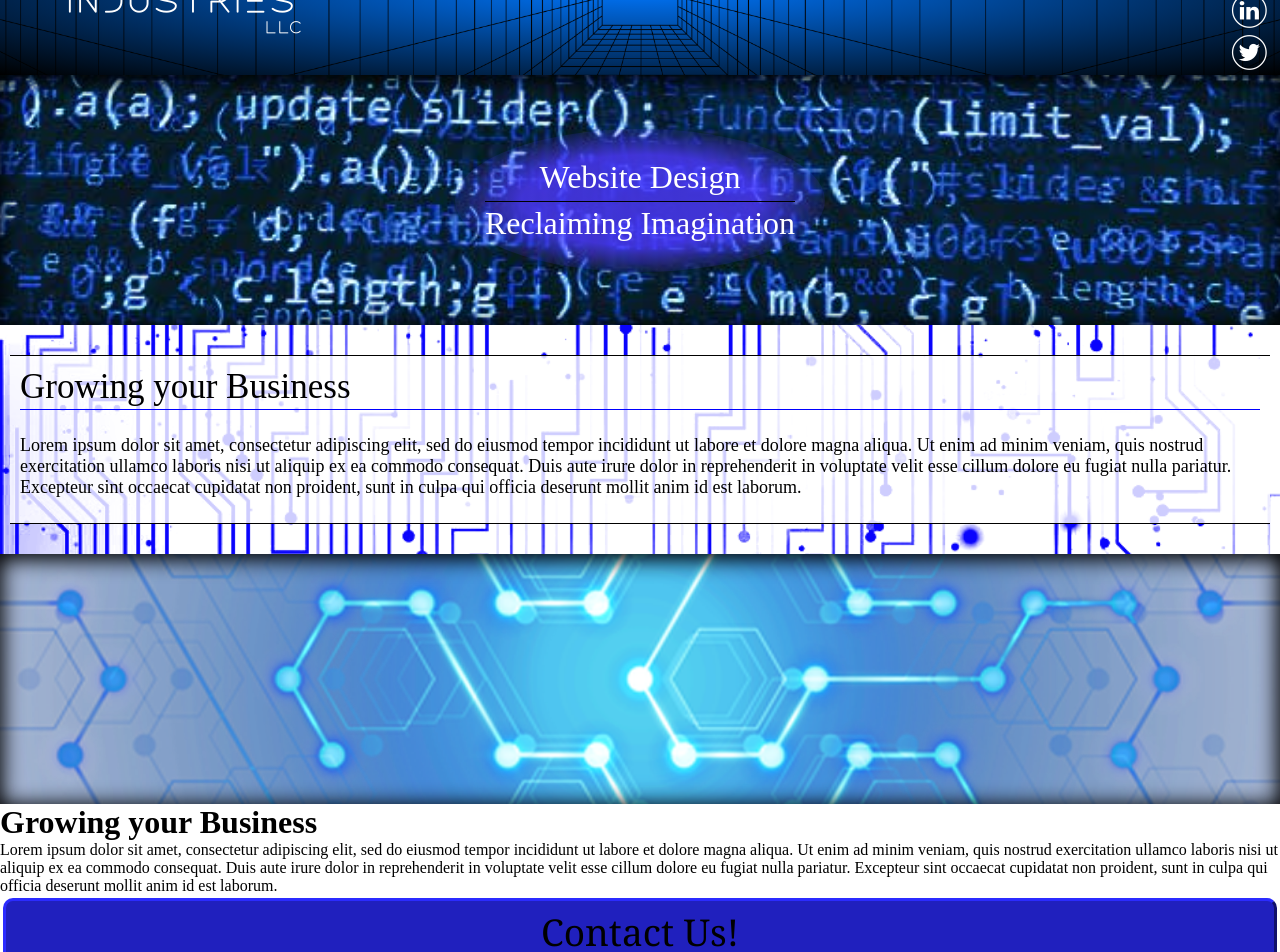
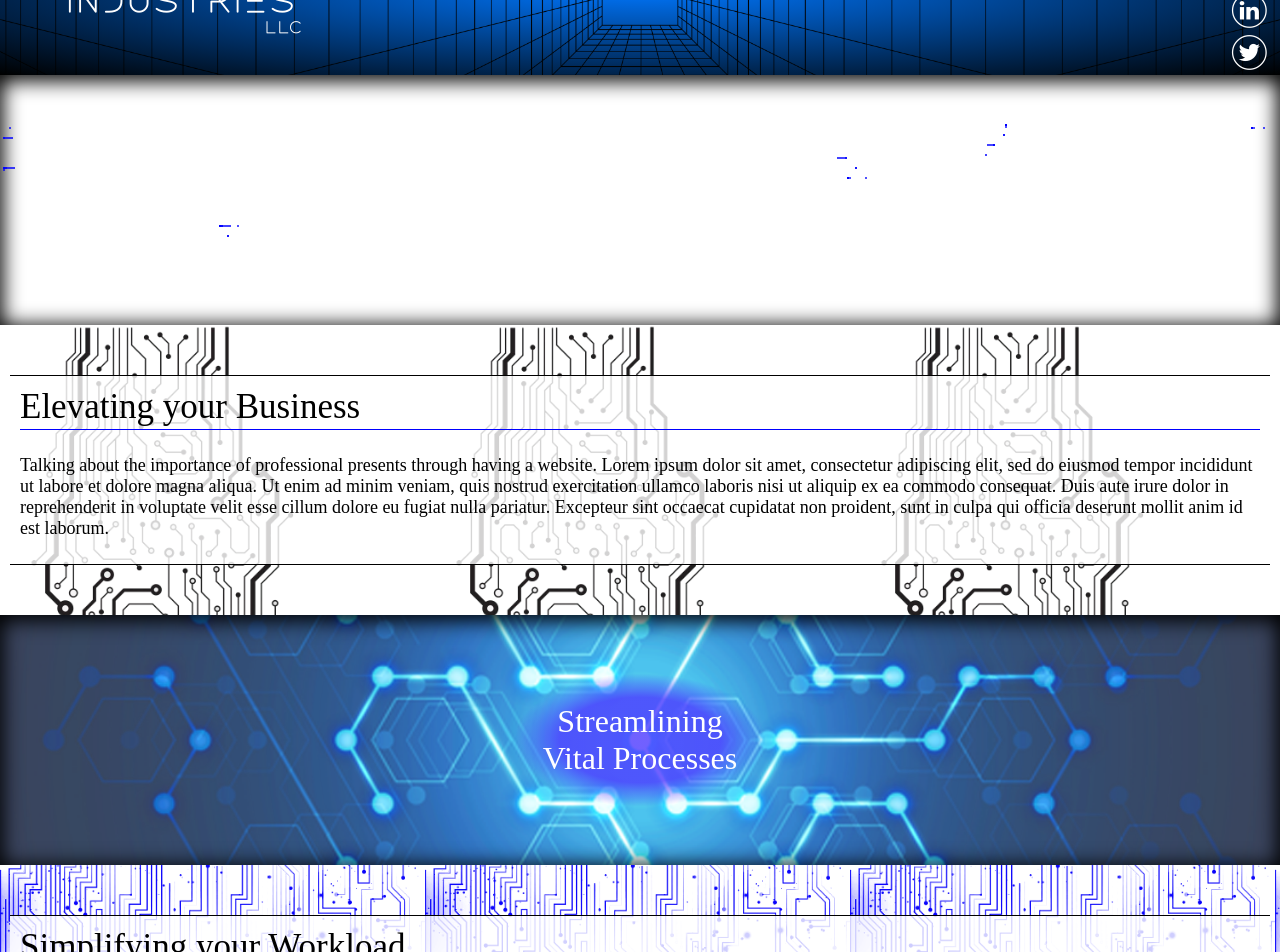
Before and after one commit to appendThisChild/pettingill-industries, a React (Create React App) app in the folder client/: page /website-development in a window 1280 px wide. Shown: the part 100-1052 px from the top of the page. Built offline with nearby package versions, Linux system fonts and the light colour scheme.

Commit message:
creating complicated animation

```diff
--- a/client/src/components/WebDevHome.js
+++ b/client/src/components/WebDevHome.js
@@ -6,14 +6,17 @@ import Header from "./Header.js"
 import ContactForm from "./ContactForm.js"
 import WebDevSection1 from "./WebDevSection1.js"
 import WebDevSection2 from "./WebDevSection2.js"
+import WebDevSection3 from "./WebDevSection3.js"
 
 const WebDevHome = props => {
+    const [divs, setDivs] = useState([])
     const [ position, setPosition ] = useState("50% 50%")
     const [ size, setSize ] = useState("250%")
     const [ pulsingSize, setPulsingSize ] = useState("webDevBetweenSections1_0")
     const [ timing, setTiming ] = useState("cubic-bezier(.09,1.44,.17,.24)")
     let myInterval1 = 0;
     let myInterval2 = 0;
+    let myInterval3 = 0;
 
     const handleSubmit = message => {
         console.log(message)
@@ -67,29 +70,175 @@ const WebDevHome = props => {
             }
         }, 1250)
     }
+    const createDivs = () => {
+        let divArr = []
+        const width = window.innerWidth
+        for (let i = 0; i < 5; i++){
+            const randomNum1 = Math.floor(Math.random() * 248)
+            const randomNum2 = Math.floor(Math.random() * width - 2)
+            let insideArr = []
+            for (let j = 0; j < 100; j++){
+                insideArr.push([randomNum1, randomNum2])
+            }
+            divArr.push([insideArr, null])
+        }
+        setDivs(divArr)
+    }
+    const numberBetween1And4ExceptFor = (num) => {
+        let reverseDirection = num
+        if (num !== null) reverseDirection = num > 1 ? num - 2 : num + 2;
+        const randomNum = Math.floor(Math.random() * 4)
+        if (reverseDirection === randomNum){
+            return numberBetween1And4ExceptFor(num)
+        } else {
+            return randomNum
+        }
+    }
+    const newGridPoint = (top, left, prevPosition, spacesMoved) => {
+        const direction = numberBetween1And4ExceptFor(prevPosition)
+        let newTop = top;
+        let newLeft = left;
+        if (direction === 0 || direction === 2) {
+            const upDownMove = direction === 0 ? top + spacesMoved * 2 : top - spacesMoved * 2
+            // moving the element 2px up or down
+            if (upDownMove > 248 || upDownMove < 0){
+                newTop = upDownMove > 248 ? upDownMove - 250 : upDownMove + 250
+            } else {
+                newTop = upDownMove
+            }
+        } else {
+            const width = window.innerWidth
+            const leftRightMove = direction === 1 ? left + spacesMoved * 2 : left - spacesMoved * 2
+            // moving the element 1% left or right
+            if (leftRightMove > width || leftRightMove < 0) {
+                newLeft = leftRightMove > width ? leftRightMove - width : leftRightMove + width
+            } else {
+                newLeft = leftRightMove
+            }
+        }
+        return [[newTop, newLeft], direction]
+    }
+    const gridPointMove = (topLeftArr, prevPosition) => {
+        let prevGridPoint;
+        let firstMove;
+        let direction;
+        const spacesMoved = 5;
+        const newTopLeftArr = topLeftArr.map((element, i) => {
+            if (i === 0){
+                prevGridPoint = element
+                const result = newGridPoint(element[0], element[1], prevPosition, spacesMoved)
+                direction = result[1]
+                firstMove = result[0]
+                return result[0]
+            } else if (i < spacesMoved) {
+                // difference between the elements
+
+                const lastPoint = prevGridPoint
+                let top = lastPoint[0]
+                let left = lastPoint[1]
+                console.log(firstMove)
+                console.log(element)
+                console.log(firstMove[0] - element[0])
+                console.log(firstMove[1] - element[1])
+                if (firstMove[1] - element[1] === 0){
+                    if (direction === 0){
+                        // positive number
+                        console.log(firstMove[0] - 2 * i)
+                        top = firstMove[0] - 2 * i
+                    } else {
+                        console.log(firstMove[0] + 2 * i)
+                        // negative number
+                        top = firstMove[0] + 2 * i
+                    }
+                } else {
+                    if (direction === 1){
+                        // positive number
+                        console.log(firstMove[1] - 2 * i)
+                        left = firstMove[1] - 2 * i
+                    } else {
+                        // negative number
+                        console.log(firstMove[1] + 2 * i)
+                        left = firstMove[1] + 2 * i
+                    }
+                }
+
+                prevGridPoint = [top, left]
+                return [top, left]
+            } else {
+                const lastPoint = prevGridPoint
+                prevGridPoint = element
+                return lastPoint
+            }
+        })
+        return [newTopLeftArr, direction]
+    }
+    const loopThroughGridPoints = () => {
+        setDivs(prev => (
+            prev.map((element, i) => {
+                const newGridPoint = gridPointMove(element[0], element[1])
+                return newGridPoint
+            })
+        ))
+
+    }
+    const createCircuitry = () => {
+        myInterval3 = setInterval(() => {
+            loopThroughGridPoints()
+        }, 1000)
+    }
+
+
+
+
+
+
+
+
     useEffect(() => {
+        createDivs()
         glitchOut()
         pulse()
+        createCircuitry()
         return () => {
             clearInterval(myInterval1)
             clearInterval(myInterval2)
+            clearInterval(myInterval3)
         }
         // eslint-disable-next-line react-hooks/exhaustive-deps
     }, [])
+    const mappedDivArr = divs.map((element1 , i) => {
+
+        return element1[0].map((element2, j) => {
+            const arrLength = element1[0].length
+            const adjustment = (j + (i * arrLength)) * 2
+            const fade = 1 - (j / arrLength)
+            // console.log(fade)
+            return <aside key={`${i}.${j}`} style={{ top: `${element2[0] - adjustment}px`, left: `${element2[1]}px`, opacity: `${fade}`}}></aside>
+        })
+    })
+    // console.log(divs)
     return(
         <>
         <Header />
+        <div className="webDevBetweenSections2">
+            {mappedDivArr}
 
-        <div className="webHome" style={{ backgroundPosition: position, backgroundSize: `${size}`, transition: `all 2.25s ${timing} 0s`}}>
+        </div>
+        <WebDevSection1 />
+        <div className={`webDevBetweenSections1 ${pulsingSize}`} >
             <div>
-                <h1>Website Design</h1>
-                <h1>Reclaiming Imagination</h1>
+                <h1>Streamlining</h1>
+                <h1>Vital Processes</h1>
             </div>
         </div>
-        <WebDevSection1 />
-        {/* style={{ backgroundSize: `${pulsingSize}`}} */}
-        <div className={`webDevBetweenSections1 ${pulsingSize}`} ></div>
         <WebDevSection2 />
+        <div className="webDevBetweenSections" style={{ backgroundPosition: position, backgroundSize: `${size}`, transition: `all 2.25s ${timing} 0s`}}>
+            <div>
+                <h1>Reclaiming</h1>
+                <h1>Imaginative Design</h1>
+            </div>
+        </div>
+        <WebDevSection3 />
         <ContactForm
             className="webForm"
             questions={[
--- a/client/src/components/WebDevSection1.js
+++ b/client/src/components/WebDevSection1.js
@@ -1,12 +1,13 @@
 import React from "react"
+import Image from "../images/circuit-board-vector-png-11.png"
 
 const WebDevSection1 = () => {
 
     return(
-        <div className="webDevSection1Container">
-            <div className="webDevSection1">
-                <h1>Growing your Business</h1>
-                <p>Lorem ipsum dolor sit amet, consectetur adipiscing elit, sed do eiusmod tempor incididunt ut labore et dolore magna aliqua. Ut enim ad minim veniam, quis nostrud exercitation ullamco laboris nisi ut aliquip ex ea commodo consequat. Duis aute irure dolor in reprehenderit in voluptate velit esse cillum dolore eu fugiat nulla pariatur. Excepteur sint occaecat cupidatat non proident, sunt in culpa qui officia deserunt mollit anim id est laborum.</p>
+        <div className="webDevSectionContainer" style={{ backgroundImage: `url(${Image})`}}>
+            <div className="webDevSection">
+                <h1>Elevating your Business</h1>
+                <p>Talking about the importance of professional presents through having a website. Lorem ipsum dolor sit amet, consectetur adipiscing elit, sed do eiusmod tempor incididunt ut labore et dolore magna aliqua. Ut enim ad minim veniam, quis nostrud exercitation ullamco laboris nisi ut aliquip ex ea commodo consequat. Duis aute irure dolor in reprehenderit in voluptate velit esse cillum dolore eu fugiat nulla pariatur. Excepteur sint occaecat cupidatat non proident, sunt in culpa qui officia deserunt mollit anim id est laborum.</p>
             </div>
         </div>
 
--- a/client/src/components/WebDevSection2.js
+++ b/client/src/components/WebDevSection2.js
@@ -1,12 +1,13 @@
 import React from "react"
+import Image from "../images/circuit-vector-techno-3.png"
 
 const WebDevSection2 = () => {
 
     return(
-        <div className="webDevSection2Container">
-            <div className="webDevSection2">
-                <h1>Growing your Business</h1>
-                <p>Lorem ipsum dolor sit amet, consectetur adipiscing elit, sed do eiusmod tempor incididunt ut labore et dolore magna aliqua. Ut enim ad minim veniam, quis nostrud exercitation ullamco laboris nisi ut aliquip ex ea commodo consequat. Duis aute irure dolor in reprehenderit in voluptate velit esse cillum dolore eu fugiat nulla pariatur. Excepteur sint occaecat cupidatat non proident, sunt in culpa qui officia deserunt mollit anim id est laborum.</p>
+        <div className="webDevSectionContainer" style={{ backgroundImage: `url(${Image})`}}>
+            <div className="webDevSection">
+                <h1>Simplifying your Workload</h1>
+                <p>Talking about the possibility of how having your own website might change or simplify your business. Lorem ipsum dolor sit amet, consectetur adipiscing elit, sed do eiusmod tempor incididunt ut labore et dolore magna aliqua. Ut enim ad minim veniam, quis nostrud exercitation ullamco laboris nisi ut aliquip ex ea commodo consequat. Duis aute irure dolor in reprehenderit in voluptate velit esse cillum dolore eu fugiat nulla pariatur. Excepteur sint occaecat cupidatat non proident, sunt in culpa qui officia deserunt mollit anim id est laborum.</p>
             </div>
         </div>
 
--- /dev/null
+++ b/client/src/components/WebDevSection3.js
@@ -0,0 +1,17 @@
+import React from "react"
+import Image from "../images/112-1122330_technology-high-tech-line-euclidean-vector-abstract-white.png"
+
+const WebDevSection3 = () => {
+
+    return(
+        <div className="webDevSectionContainer" style={{ backgroundImage: `url(${Image})`}}>
+            <div className="webDevSection">
+                <h1>Capturing your Essence</h1>
+                <p>Talking about design and it's impact on you image as a company. Lorem ipsum dolor sit amet, consectetur adipiscing elit, sed do eiusmod tempor incididunt ut labore et dolore magna aliqua. Ut enim ad minim veniam, quis nostrud exercitation ullamco laboris nisi ut aliquip ex ea commodo consequat. Duis aute irure dolor in reprehenderit in voluptate velit esse cillum dolore eu fugiat nulla pariatur. Excepteur sint occaecat cupidatat non proident, sunt in culpa qui officia deserunt mollit anim id est laborum.</p>
+            </div>
+        </div>
+
+    )
+}
+
+export default WebDevSection3;
--- a/client/src/styles.css
+++ b/client/src/styles.css
@@ -169,7 +169,7 @@ html, body {
 
 
 /* WebDevHome .webHome */
-.webHome {
+.webDevBetweenSections {
     box-shadow: inset 0px 3px 20px 3px rgb(0, 0, 0);
     background-image: url("./images/code.jpg");
     height: 250px;
@@ -177,36 +177,30 @@ html, body {
     justify-content: center;
     align-items: center;
 }
-.webHome > div {
+.webDevBetweenSections > div {
     padding: 30px;
     border-radius: 50%;
-    background-image: radial-gradient(rgba(77, 57, 255, 0.8) 45%, rgba(255, 255, 255, 0) 76%);
+    background-image: radial-gradient(rgba(77, 57, 255, 0.8) 45%, rgba(255, 255, 255, 0) 70%);
 }
-.webHome > div > h1 {
+.webDevBetweenSections > div > h1 {
     text-align: center;
     font-family: 'Times New Roman', Times, serif;
     font-weight: 100;
     font-size: 32px;
     color: rgb(255, 255, 255);
-    /* line-height: 28px; */
-}
-.webHome > div > h1:first-child {
-    border-bottom: 1px solid black;
-    margin-bottom: 3px;
-    padding-bottom: 5px;
 }
 
 
 
 
 
-.webDevSection1Container {
-    background-image: url(./images/circuit-vector-techno-3.png);
+.webDevSectionContainer {
     background-size: 100%;
-    padding-top: 20px;
-    padding-bottom: 20px;
+    background-position: center;
+    padding-top: 40px;
+    padding-bottom: 40px;
 }
- .webDevSection1 {
+ .webDevSection {
     margin: 10px;
     padding-top: 10px;
     padding-bottom: 25px;
@@ -217,7 +211,7 @@ html, body {
     border-bottom: 1px solid black;
 
 }
-.webDevSection1 > h1 {
+.webDevSection > h1 {
     padding-top: 7px;
     padding-bottom: 8px;
     margin-bottom: 25px;
@@ -227,7 +221,7 @@ html, body {
     line-height: 28px;
     border-bottom: 1px solid blue;
 }
-.webDevSection1 > p {
+.webDevSection > p {
     font-size: 18px;
 }
 
@@ -239,15 +233,49 @@ html, body {
     background-image: url(./images/be55770577d53fb0bac13f5eba5ea3d7.png);
     background-position: center;
     height: 250px;
+    display: flex;
+    justify-content: center;
+    align-items: center;
 }
 .webDevBetweenSections1_0 {
+    background-color: black;
     background-size: 100%;
-    transition: all 1.25s ease-in-out 0s;
+    transition: all 1.25s cubic-bezier(.44,-0.68,0,-0.44) 0s;
 
 }
 .webDevBetweenSections1_1 {
-    background-size: 150%;
-    transition: all 1.25s cubic-bezier(.35,2.5,0,-0.29) 0s;
+    background-color: white;
+    background-size: 140%;
+    transition: all 1.25s cubic-bezier(1,1.44,.44,1.68) 0s;
+}
+.webDevBetweenSections1 > div {
+    padding: 30px;
+    border-radius: 50%;
+    background-image: radial-gradient(rgba(77, 57, 255, 0.8) 45%, rgba(255, 255, 255, 0) 70%);
+}
+.webDevBetweenSections1 > div > h1 {
+    text-align: center;
+    font-family: 'Times New Roman', Times, serif;
+    font-weight: 100;
+    font-size: 32px;
+    color: rgb(255, 255, 255);
+}
+
+
+
+
+
+.webDevBetweenSections2 {
+    box-shadow: inset 0px 3px 20px 3px rgb(0, 0, 0);
+    height: 250px;
+}
+.webDevBetweenSections2 > aside {
+    background-color: blue;
+    border-radius: 50%;
+    height: 2px;
+    width: 2px;
+    position: relative;
+    transition: all .1s linear 0s;
 }
 
 
@@ -576,6 +604,11 @@ html, body {
     .header > div {
         background-size: 425px;
     }
+    /* web dev */
+    .webDevSectionContainer {
+        background-size: 425px;
+        background-position: inherit;
+    }
 }
 @media (min-width: 768px){
     /* home */
```
